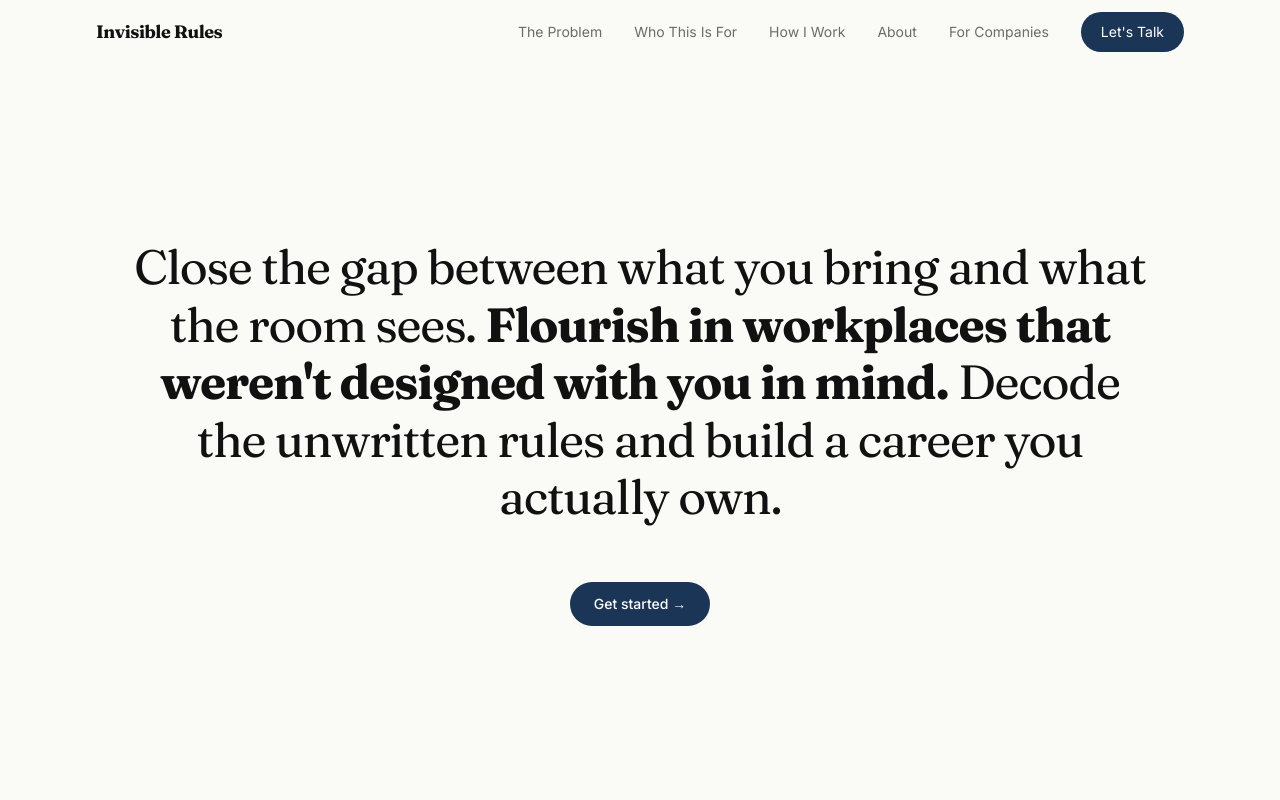
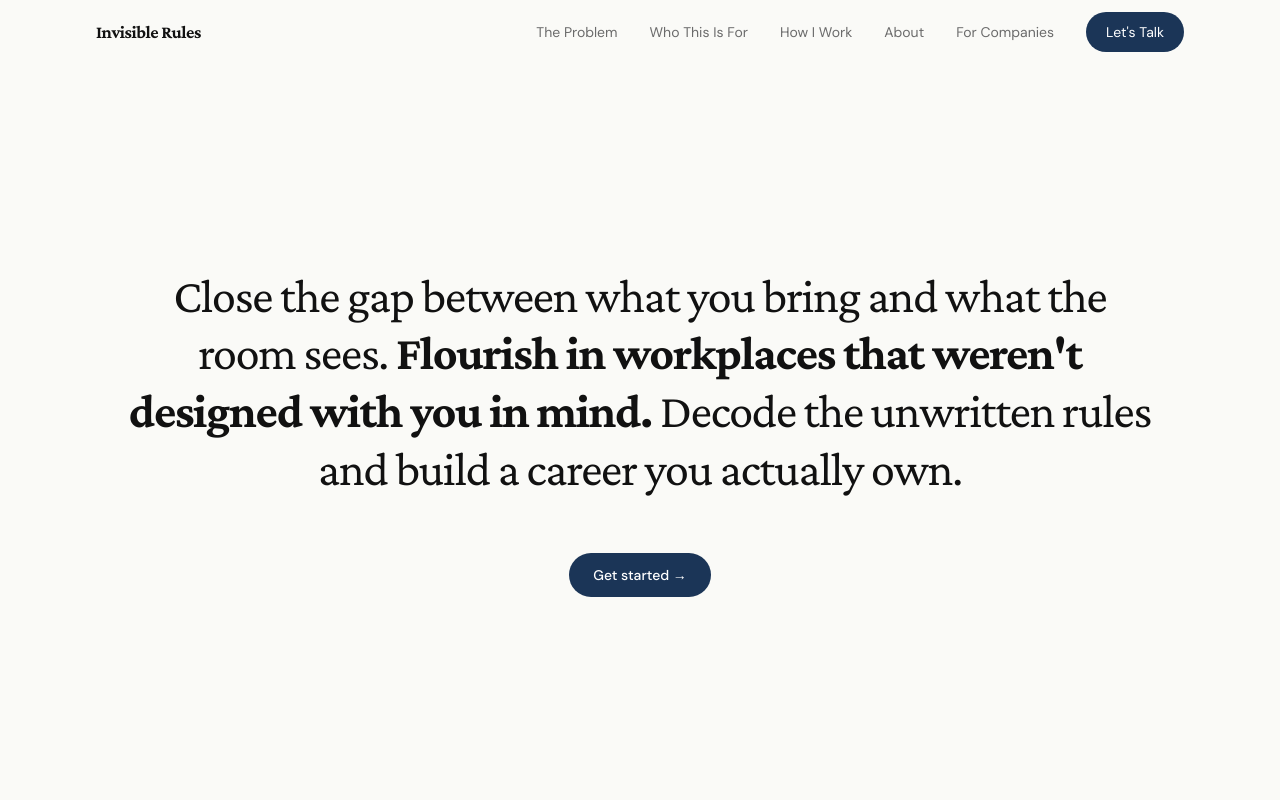
Before and after one commit to biljanatasetovikj-boop/InvisibleRules, a Next.js app: page / in a window 1280 px wide. Shown: the top 800 px of the page. Built offline with nearby package versions, Linux system fonts and the light colour scheme.

Commit message:
swap fonts to Crimson Pro and DM Sans

```diff
--- a/app/globals.css
+++ b/app/globals.css
@@ -15,8 +15,8 @@
 @theme inline {
   --color-background: var(--background);
   --color-foreground: var(--foreground);
-  --font-sans: var(--font-inter);
-  --font-serif: var(--font-fraunces);
+  --font-sans: var(--font-dm-sans);
+  --font-serif: var(--font-crimson);
 }
 
 * {
--- a/app/layout.tsx
+++ b/app/layout.tsx
@@ -1,16 +1,16 @@
 import type { Metadata } from "next";
-import { Fraunces, Inter } from "next/font/google";
+import { Crimson_Pro, DM_Sans } from "next/font/google";
 import "./globals.css";
 
-const fraunces = Fraunces({
+const crimsonPro = Crimson_Pro({
   subsets: ["latin"],
-  variable: "--font-fraunces",
+  variable: "--font-crimson",
   display: "swap",
 });
 
-const inter = Inter({
+const dmSans = DM_Sans({
   subsets: ["latin"],
-  variable: "--font-inter",
+  variable: "--font-dm-sans",
   display: "swap",
 });
 
@@ -26,7 +26,7 @@ export default function RootLayout({
   children: React.ReactNode;
 }) {
   return (
-    <html lang="en" className={`${fraunces.variable} ${inter.variable}`} suppressHydrationWarning>
+    <html lang="en" className={`${crimsonPro.variable} ${dmSans.variable}`} suppressHydrationWarning>
       <body className="bg-[#FAFAF7] text-[#111111] antialiased">{children}</body>
     </html>
   );
```
